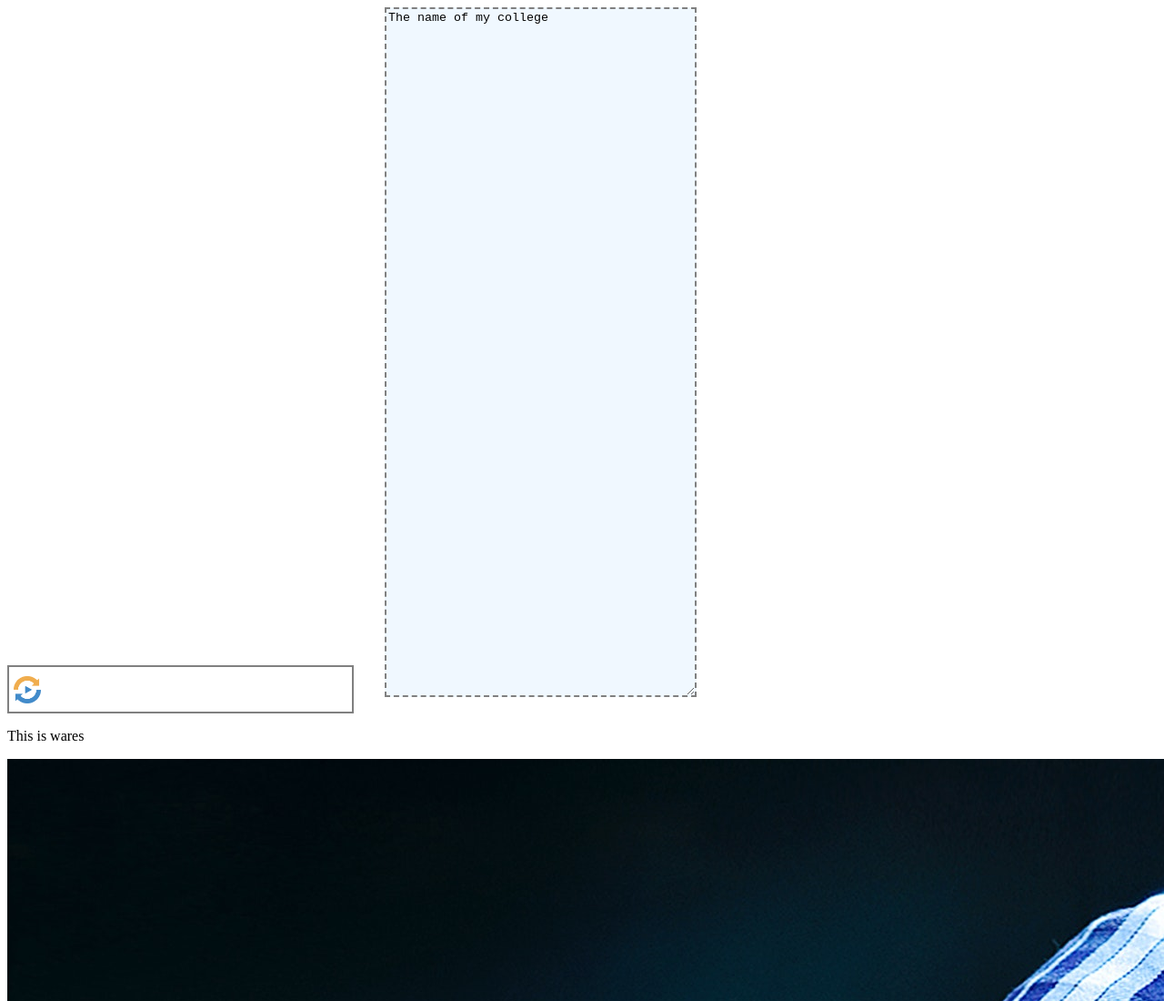
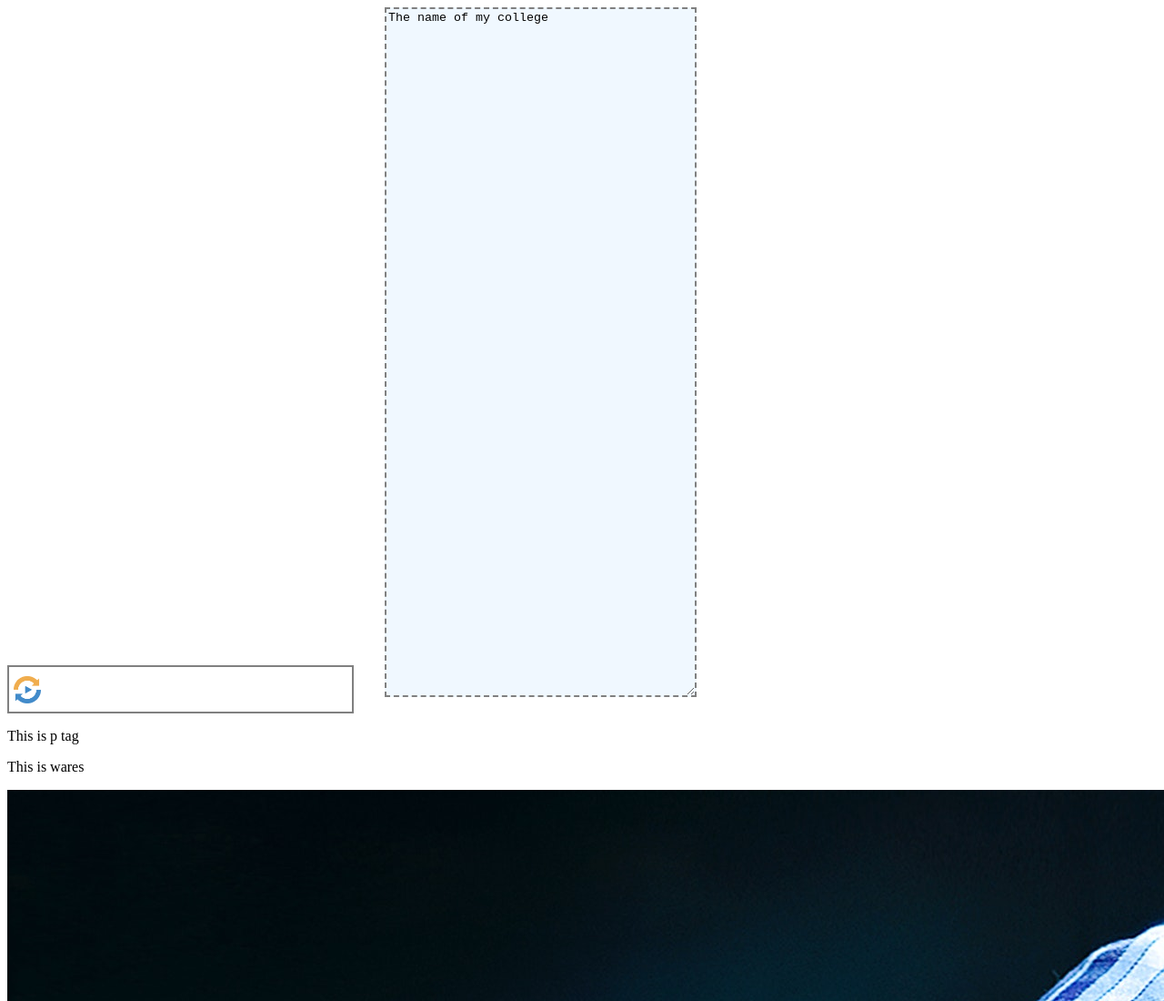
Before and after one commit to iamMDWares/My-first-website, a plain HTML site: page index.html in a window 1280 px wide. Shown: the top 1100 px of the page at 91% size. Drawn offline with Linux system fonts and the light colour scheme.

Commit message:
Update index.html

```diff
--- a/index.html
+++ b/index.html
@@ -15,6 +15,7 @@
     <body>
         <input type="text">
         <textarea name="Wares" id="Wares" cols="40" rows="50">The name of my college </textarea>
+        <p> This is p tag </p>
 
         <p>This is wares</p>
         <img src="photos/a.jpg" alt="">
```
